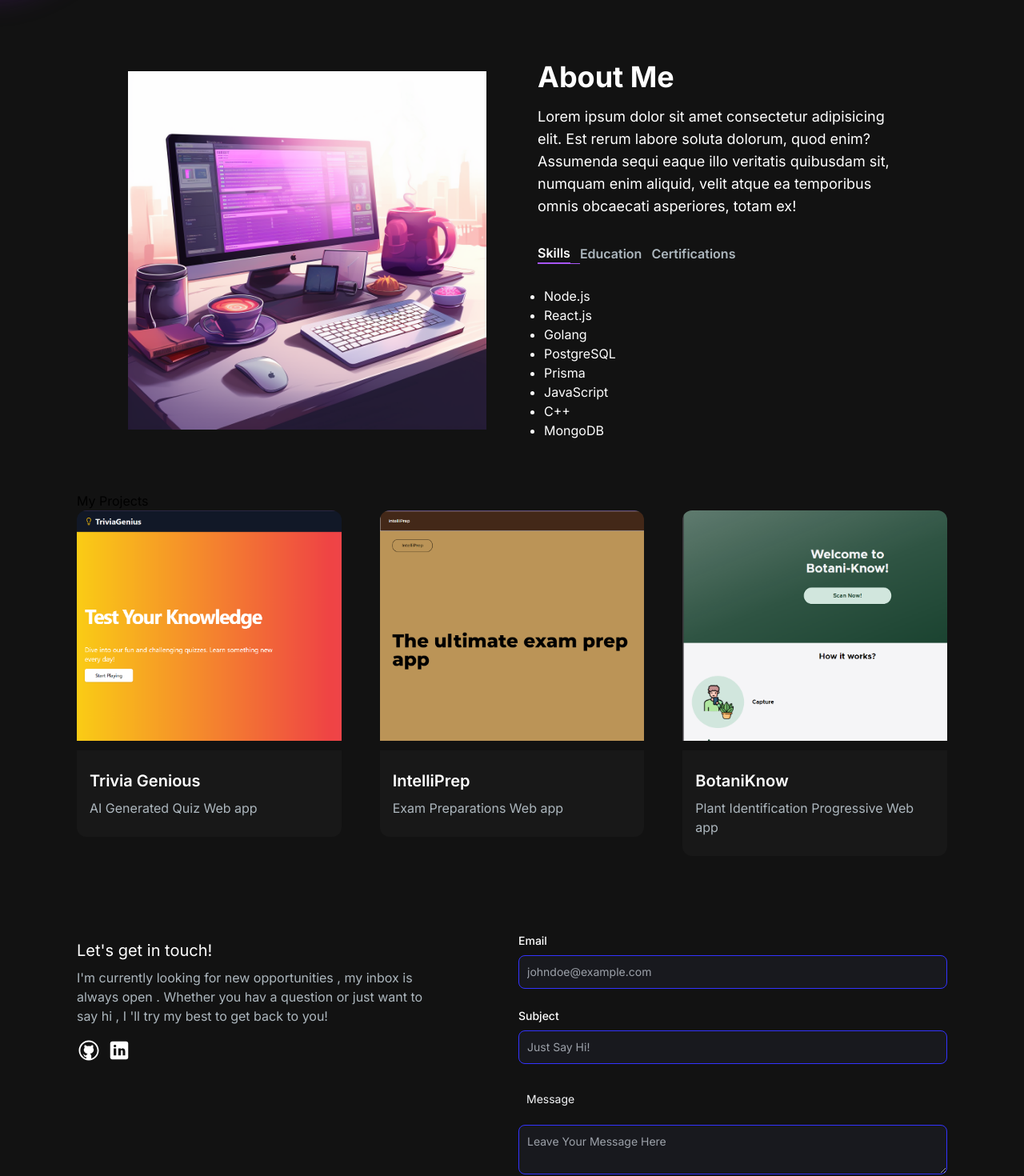
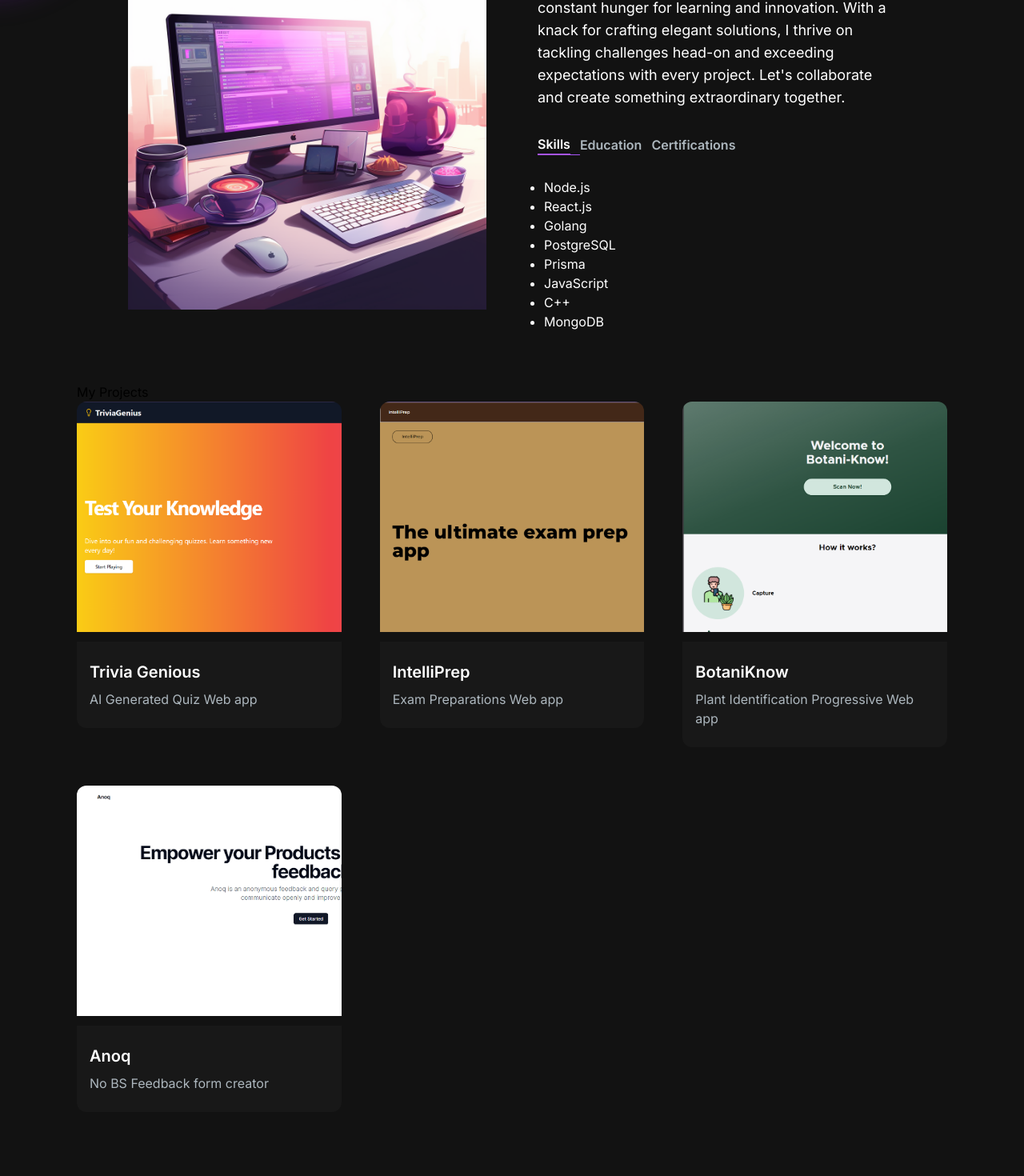
Before and after one commit to Ayan-sh03/Portfolio, a Next.js app: page / in a window 1280 px wide. Shown: the part 920-2390 px from the top of the page at 80% size. Built offline with nearby package versions, Linux system fonts and the light colour scheme.

Commit message:
added resume and new project

```diff
--- a/src/app/Components/About.tsx
+++ b/src/app/Components/About.tsx
@@ -64,10 +64,11 @@ const About = () => {
           <div className="mt-4 md:mt-0 text-left flex flex-col h-full ">
             <h2 className="text-4xl font-bold text-white mb-4 ">About Me</h2>
             <p className="text-base lg:text-lg  ">
-              Lorem ipsum dolor sit amet consectetur adipisicing elit. Est rerum
-              labore soluta dolorum, quod enim? Assumenda sequi eaque illo
-              veritatis quibusdam sit, numquam enim aliquid, velit atque ea
-              temporibus omnis obcaecati asperiores, totam ex!
+            I&apos;m a passionate software developer driven by a constant
+            hunger for learning and innovation. With a knack for crafting
+            elegant solutions, I thrive on tackling challenges head-on and
+            exceeding expectations with every project. Let&apos;s collaborate and
+            create something extraordinary together.
             </p>
             <div className="flex flex-row mt-8">
                 <TabButton
--- a/src/app/Components/Hero.tsx
+++ b/src/app/Components/Hero.tsx
@@ -36,13 +36,7 @@ const HeroSection = () => {
               repeat={Infinity}
             />
           </h1>
-          <p className="text-[#ADB7BE] text-base sm:text-lg mb-6 lg:text-xl">
-            Welcome! I&apos;m a passionate software developer driven by a constant
-            hunger for learning and innovation. With a knack for crafting
-            elegant solutions, I thrive on tackling challenges head-on and
-            exceeding expectations with every project. Let&apos;s collaborate and
-            create something extraordinary together.
-          </p>
+
           <div>
             <Link
               href="/#contact"
@@ -51,7 +45,7 @@ const HeroSection = () => {
               Hire Me
             </Link>
             <Link
-              href="/"
+              href={"/Ayan_Sheikh_Resume .pdf"}
               className="px-1 inline-block py-1 w-full sm:w-fit rounded-full bg-gradient-to-br from-primary-500 to-secondary-500 hover:bg-slate-800 text-white mt-3"
             >
               <span className="block bg-[#121212] hover:bg-slate-800 rounded-full px-5 py-2">
--- a/src/app/Components/Projects.tsx
+++ b/src/app/Components/Projects.tsx
@@ -8,7 +8,7 @@ const projectsData = [
     title: "Trivia Genious",
     description: "AI Generated Quiz Web app ",
     imageUrl: "/projects/trivia.png",
-    gitUrl: "https://github.com/ayansh-03",
+    gitUrl: "https://github.com/Ayan-sh03/Trivia-genious-backend",
     prevUrl:"https://triviagenius.netlify.app/"
 
   },
@@ -17,7 +17,7 @@ const projectsData = [
     title: "IntelliPrep",
     description: "Exam Preparations Web app ",
     imageUrl: "/projects/intelliprep.png",
-    gitUrl: "https://github.com/ayansh-03",
+    gitUrl: "https://github.com/Ayan-sh03/IntelliPrep",
     prevUrl:"https://intelliprep.netlify.app/"
 
 
@@ -27,8 +27,18 @@ const projectsData = [
     title: "BotaniKnow",
     description: "Plant Identification Progressive Web app ",
     imageUrl: "/projects/botani.png",
-    gitUrl: "https://github.com/ayansh-03",
-    prevUrl:"https://github.com/ayansh-03"
+    gitUrl: "https://github.com/Manas8803/Botani-Know",
+    prevUrl:"https://github.com/Manas8803/Botani-Know"
+
+
+  },
+  {
+    id: 4,
+    title: "Anoq",
+    description: "No BS Feedback form creator ",
+    imageUrl: "/projects/anoq.png",
+    gitUrl: "https://github.com/Ayan-sh03/anoq",
+    prevUrl:"https://anoq.vercell.app"
 
 
   },
```
Also changed, not shown: public/projects/anoq.png (added), 1 other file (tests, documents, lock files or other folders).
